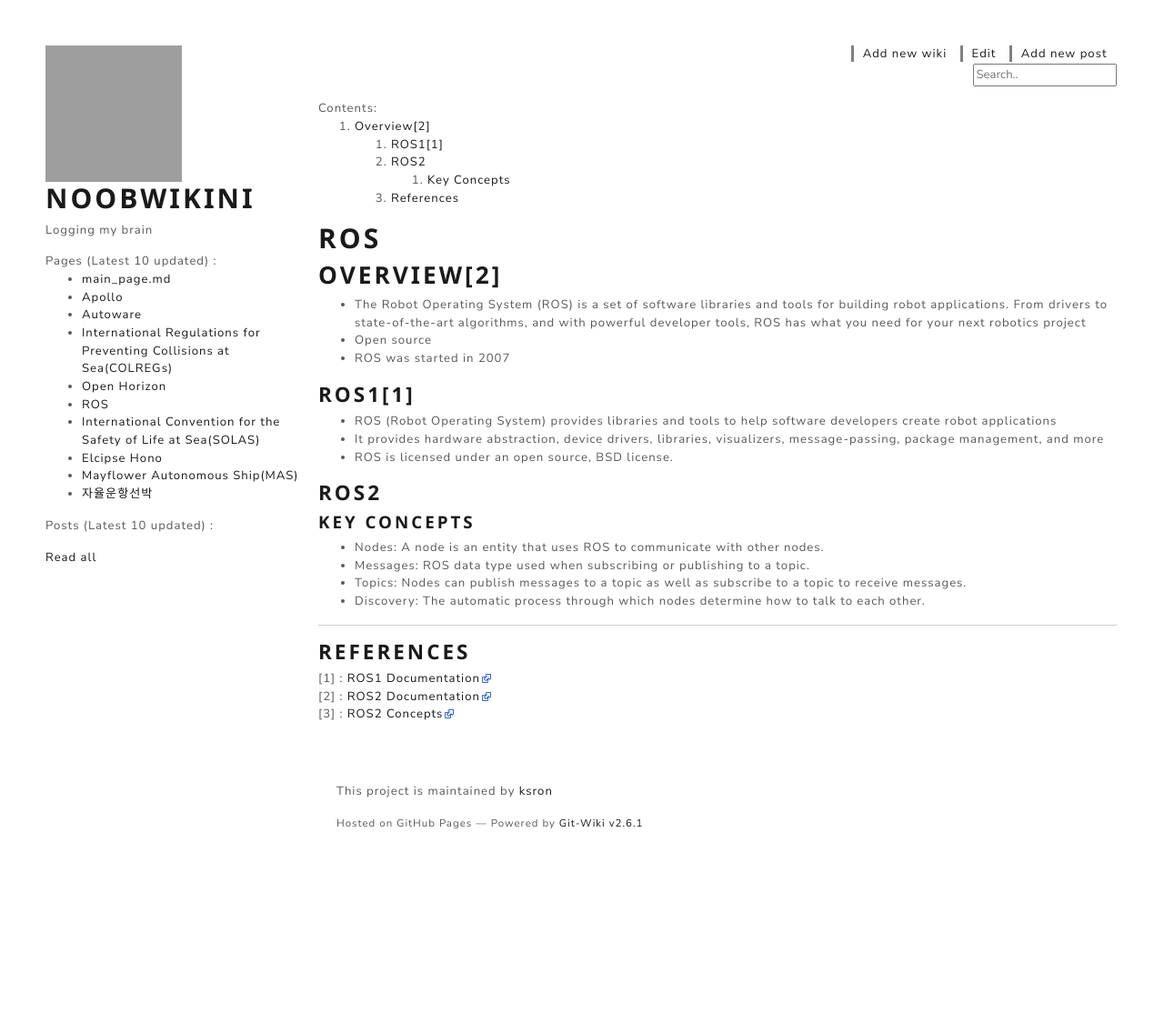
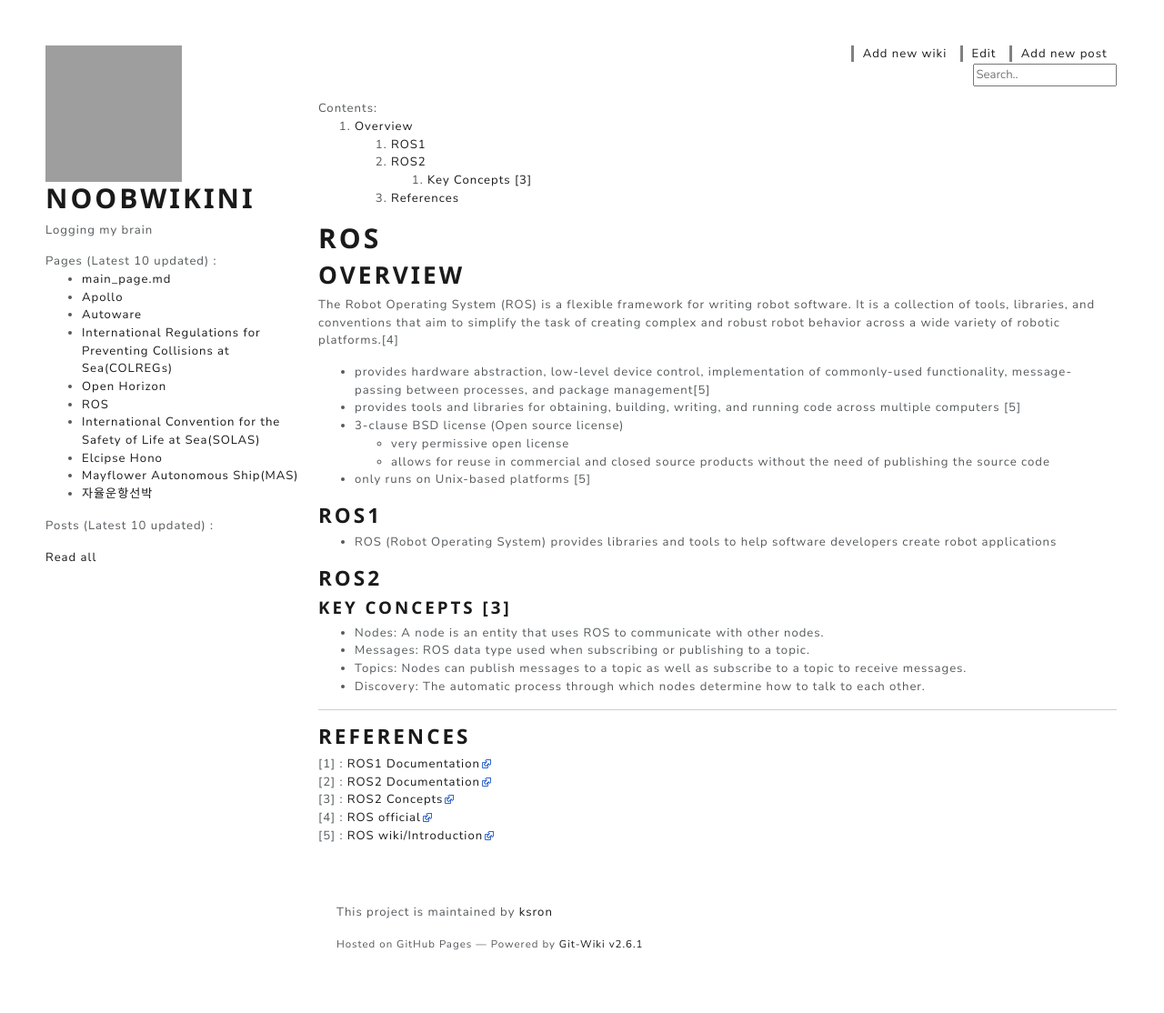
Before and after one commit to ksron/wiki, a Jekyll site: the page built from wiki/ROS.md, in a window 1280 px wide. Shown: the whole page at 91% size. Built offline with Jekyll 4.4.1, drawn with Linux system fonts in a browser that asks for light colours; nearby versions of some CDN libraries; our own code applies the rules of GitHub Pages for plain Markdown files; before the commit the page ends 981 px from its top, so only the background shows below that; grey boxes are pictures that could not be loaded.

Commit message:
Update ROS.md

```diff
--- a/wiki/ROS.md
+++ b/wiki/ROS.md
@@ -1,20 +1,23 @@
 # ROS
 
-## Overview[2]
+## Overview
 
-* The Robot Operating System (ROS) is a set of software libraries and tools for building robot applications. From drivers to state-of-the-art algorithms, and with powerful developer tools, ROS has what you need for your next robotics project
-* Open source
-* ROS was started in 2007
+The Robot Operating System (ROS) is a flexible framework for writing robot software. It is a collection of tools, libraries, and conventions that aim to simplify the task of creating complex and robust robot behavior across a wide variety of robotic platforms.[4]
 
-### ROS1[1]
+* provides hardware abstraction, low-level device control, implementation of commonly-used functionality, message-passing between processes, and package management[5]
+* provides tools and libraries for obtaining, building, writing, and running code across multiple computers [5]
+* 3-clause BSD license (Open source license)
+	* very permissive open license
+    * allows for reuse in commercial and closed source products without the need of publishing the source code
+* only runs on Unix-based platforms [5]
+
+### ROS1
 
 * ROS (Robot Operating System) provides libraries and tools to help software developers create robot applications
-* It provides hardware abstraction, device drivers, libraries, visualizers, message-passing, package management, and more
-* ROS is licensed under an open source, BSD license.
 
 ### ROS2
 
-#### Key Concepts
+#### Key Concepts [3]
 
 * Nodes: A node is an entity that uses ROS to communicate with other nodes.
 * Messages: ROS data type used when subscribing or publishing to a topic.
@@ -30,3 +33,5 @@
 [1] : [ROS1 Documentation](http://wiki.ros.org/Documentation)
 [2] : [ROS2 Documentation](https://index.ros.org/doc/ros2/)
 [3] : [ROS2 Concepts](https://index.ros.org/doc/ros2/Concepts)
+[4] : [ROS official](https://www.ros.org/about-ros/)
+[5] : [ROS wiki/Introduction](http://wiki.ros.org/ROS/Introduction)
```
